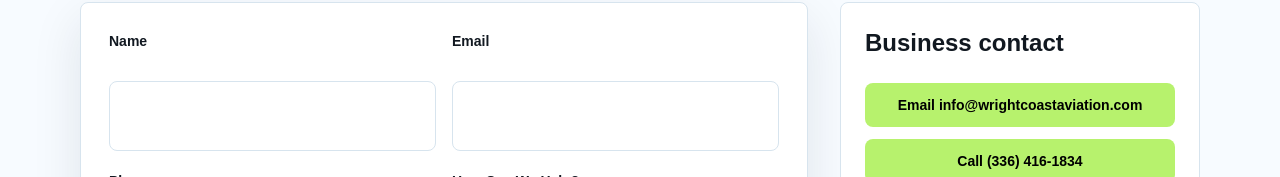
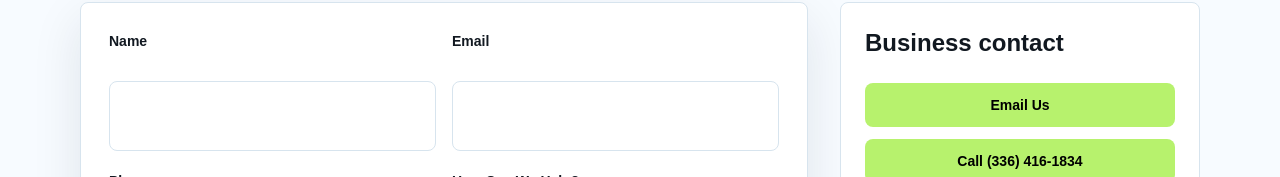
Before and after one commit to BobbyU1973/Wright-Coast-Aviation, a Next.js app: page /contact in a window 1280 px wide. Shown: the part 511-688 px from the top of the page. Built offline with nearby package versions, Linux system fonts and the light colour scheme; no server answers; the database is empty.

Commit message:
Shorten contact email button

```diff
--- a/src/app/contact/page.tsx
+++ b/src/app/contact/page.tsx
@@ -143,7 +143,7 @@ export default async function ContactPage({ searchParams }: ContactPageProps) {
                   className="focus-ring inline-flex min-h-11 items-center justify-center rounded-[8px] bg-[var(--book)] px-4 py-2 text-sm font-bold !text-black hover:bg-[var(--book-hover)]"
                   href={`mailto:${siteConfig.contactEmail}`}
                 >
-                  Email {siteConfig.contactEmail}
+                  Email Us
                 </a>
                 <a
                   className="focus-ring inline-flex min-h-11 items-center justify-center rounded-[8px] bg-[var(--book)] px-4 py-2 text-sm font-bold !text-black hover:bg-[var(--book-hover)]"
```
